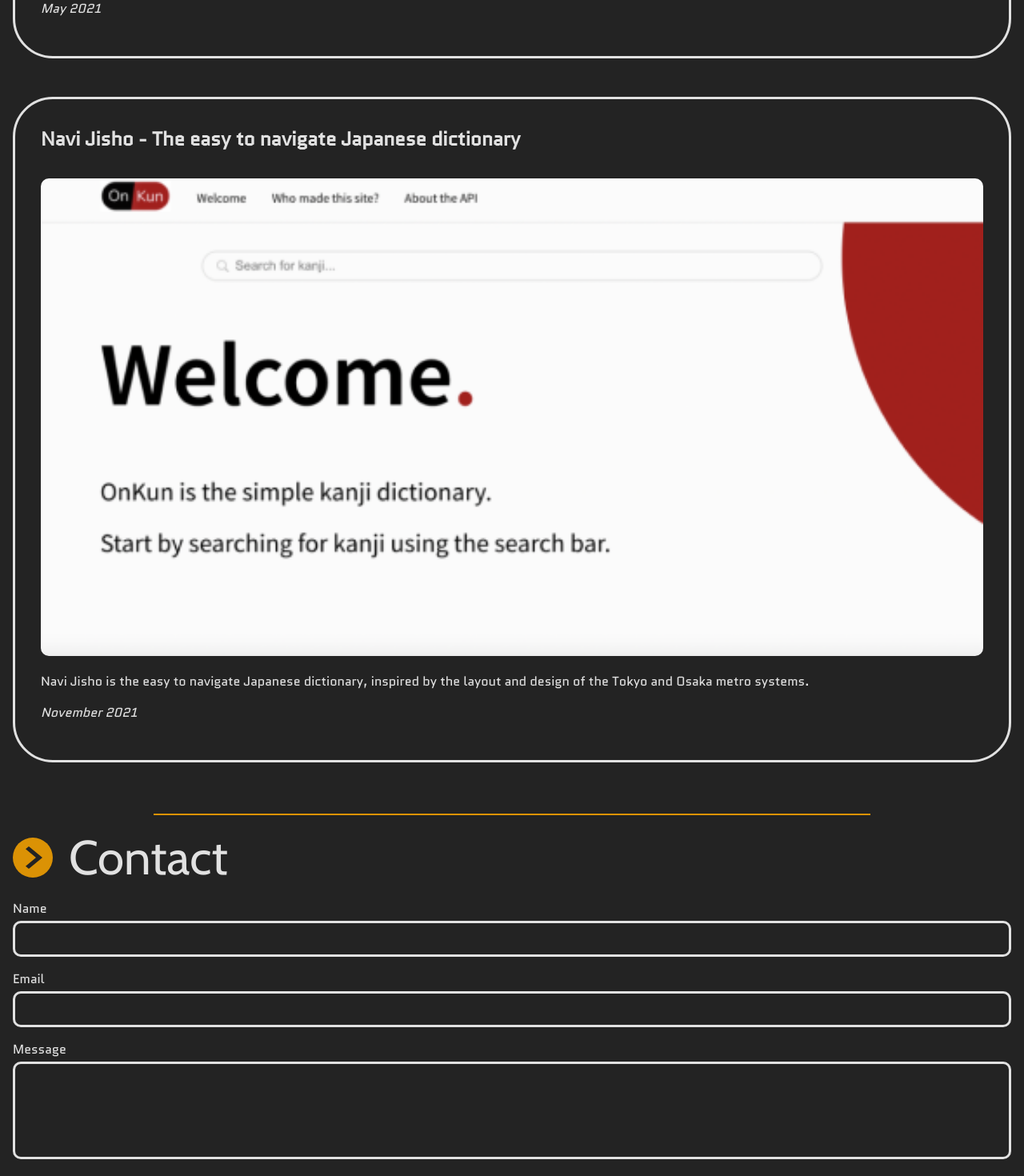
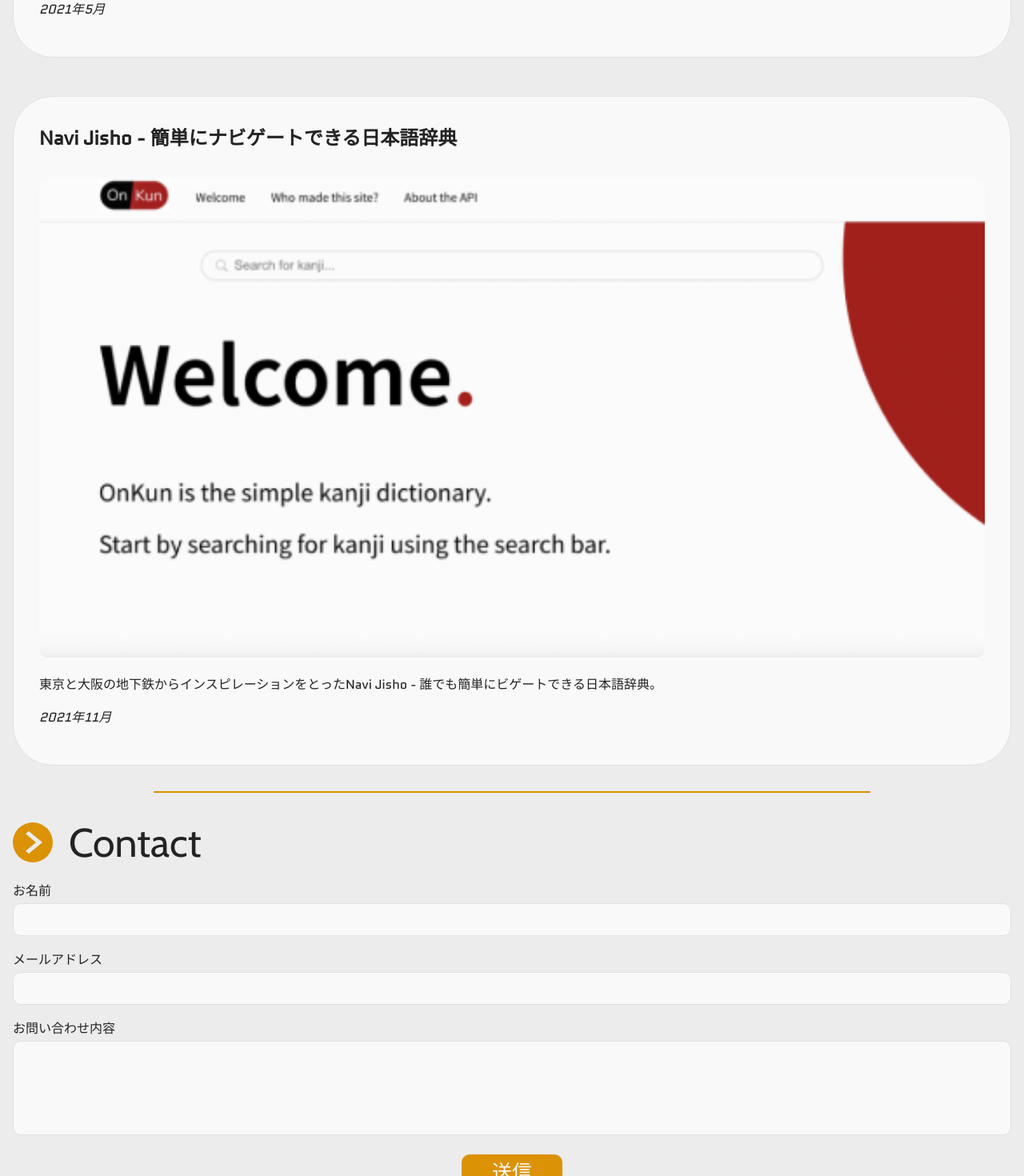
Before and after one commit to dpars34/2022-portfolio-site-vue, a Vue app: page / in a window 1280 px wide. Shown: the part 1330-2800 px from the top of the page at 80% size. Built offline with nearby package versions, Linux system fonts and the light colour scheme.

Commit message:
mobile version design

```diff
--- a/package.json
+++ b/package.json
@@ -8,6 +8,7 @@
     "lint": "vue-cli-service lint"
   },
   "dependencies": {
+    "@emailjs/browser": "^3.4.0",
     "core-js": "^3.6.5",
     "request": "^2.79.0",
     "vue": "^3.0.0"
--- a/src/App.vue
+++ b/src/App.vue
@@ -2,23 +2,26 @@
   <div>
     <TitleScreen v-if="titleScreenShowing"/>
     <EnglishScreen v-if="!titleScreenShowing && isEnglish" />
+    <JapaneseScreen v-if="!titleScreenShowing && !isEnglish"/>
   </div>
 </template>
 
 <script>
 import TitleScreen from '@/screens/TitleScreen'
 import EnglishScreen from '@/screens/EnglishScreen'
+import JapaneseScreen from '@/screens/JapaneseScreen'
 
 export default {
   name: 'App',
   components: {
     TitleScreen,
-    EnglishScreen
+    EnglishScreen,
+    JapaneseScreen
   },
   data() {
     return {
       titleScreenShowing: false,
-      isEnglish: true
+      isEnglish: false
     }
   }
 }
--- a/src/components/AboutMe.vue
+++ b/src/components/AboutMe.vue
@@ -1,8 +1,8 @@
 <template>
   <div class="about-me">
-      <Header :text="data.title" />
+      <Header :text="data.title" :isEnglish="isEnglish"/>
       <div class="about-me__text-section" v-for="(section, index) in data.text" :key="index">
-          <p class="about-me__text">{{ section }}</p>
+          <p class="about-me__text" :class="{ 'about-me__japanese': !isEnglish }">{{ section }}</p>
       </div>
   </div>
 </template>
@@ -27,11 +27,16 @@
 
 <style>
 .about-me {
-    padding: 1.6rem;
+    padding: 3.2rem 1.6rem;
 }
 .about-me__text {
     font-size: 1.6rem;
     color: #e1e1e1;
 }
 
+.about-me__japanese {
+    color: #232323;
+    line-height: 1.7;
+}
+
 </style>
--- a/src/components/Button.vue
+++ b/src/components/Button.vue
@@ -23,6 +23,5 @@
     color: #FFFFFF;
     background-color: #DB9205;
     border-radius: 10px;
-    font-size: 3rem;
 }
 </style>
--- a/src/components/Card.vue
+++ b/src/components/Card.vue
@@ -1,36 +1,33 @@
 <template>
-  <div class="card">
-      <h3 class="card__title">{{ data.name }}</h3>
+  <div class="card" :class="{ 'card__japanese' : !isEnglish }">
+      <h3 class="card__title" :class="{ 'card__japanese-text' : !isEnglish }">{{ data.name }}</h3>
       <div class="card__image-container">
         <img class="card__image" src="@/assets/project1.png" :alt="data.imageAlt">
       </div>
-      <p class="card__text">{{ data.text }}</p>
-      <p class="card__date">{{ data.date }}</p>
+      <p class="card__text" :class="{ 'card__japanese-text' : !isEnglish }">{{ data.text }}</p>
+      <p class="card__date" :class="{ 'card__japanese-text' : !isEnglish }">{{ data.date }}</p>
   </div>
 </template>
 
 <script>
-import image1 from '@/assets/project1.png'
-
 export default {
     name: 'Card',
     props: {
         data: {
             type: Object,
             required: true
+        },
+        isEnglish: {
+            type: Boolean,
+            default: true
         }
     },
-    data() {
-        return {
-            image1: image1
-        }
-    }
 }
 </script>
 
 <style scoped>
 .card {
-    border: solid 0.3rem #E1E1E1;
+    border: solid 0.1rem #E1E1E1;
     border-radius: 50px;
     padding: 3.2rem;
 }
@@ -59,4 +56,14 @@
     color: #E1E1E1;
     font-style: italic;
 }
+
+.card__japanese {
+    border: solid 0.1rem #e1e1e1;
+    background-color: #f9f9f9;
+}
+
+.card__japanese-text {
+    color: #232323
+}
+
 </style>
--- a/src/components/Contact.vue
+++ b/src/components/Contact.vue
@@ -1,22 +1,22 @@
 <template>
   <div class="contact">
-      <Header :text="data.title"/>
+      <Header :text="data.title" :isEnglish="isEnglish"/>
       <div class="contact__form-container">
-          <form :action="sendMessage">
+          <form ref="form" @submit.prevent="sendEmail">
               <div class="contact__form-group">
-                  <label class="contact__label" for="name">{{ data.name }}</label>
-                  <input class="contact__input" name="name" type="text" autocomplete="off" required>
+                  <label class="contact__label" :class="{ 'contact__japanese-text': !isEnglish }" for="user_nam">{{ data.name }}</label>
+                  <input class="contact__input" :class="{ 'contact__japanese-input': !isEnglish }" name="user_name" type="text" autocomplete="off" required>
               </div>
               <div class="contact__form-group">
-                  <label class="contact__label" for="email">{{ data.email }}</label>
-                  <input class="contact__input" name="email" type="text" autocomplete="off" required>
+                  <label class="contact__label" :class="{ 'contact__japanese-text': !isEnglish }" for="user_email">{{ data.email }}</label>
+                  <input class="contact__input" :class="{ 'contact__japanese-input': !isEnglish }" name="user_email" type="text" autocomplete="off" required>
               </div>
               <div class="contact__form-group">
-                  <label class="contact__label" for="message">{{ data.message }}</label>
-                  <textarea class="contact__textarea" name="message" type="text" autocomplete="off" required></textarea>
+                  <label class="contact__label" :class="{ 'contact__japanese-text': !isEnglish }" for="message">{{ data.message }}</label>
+                  <textarea class="contact__textarea" :class="{ 'contact__japanese-input': !isEnglish }" name="message" type="text" autocomplete="off" required></textarea>
               </div>
               <div class="contact__button-container">
-                <Button class="contact__button" :text="data.send"/>
+                  <input class="contact__button" type="submit" :value="data.send">
               </div>
           </form>
       </div>
@@ -25,7 +25,7 @@
 
 <script>
 import Header from '@/components/Header'
-import Button from '@/components/Button'
+import emailjs from '@emailjs/browser'
 export default {
     name: 'Contact',
     props: {
@@ -38,13 +38,25 @@
             default: true
         }
     },
-    components: { Header, Button }
+    components: { Header },
+    methods: {
+        sendEmail() {
+            emailjs.sendForm("service_oecmsbq", "template_bjgamid", this.$refs.form, "user_9EtEh0xOJ964JtXdN23UQ")
+            .then((result) => {
+                console.log(result.text)
+                alert("Message sent successfully!")
+            }, (error) => {
+                console.log(error.text)
+                alert("Message could not be sent! "+error);
+            })
+        }
+    }
 }
 </script>
 
 <style>
 .contact {
-    padding: 1.6rem;
+    padding: 3.2rem 1.6rem;
 }
 .contact__form-group {
     display: flex;
@@ -59,7 +71,7 @@
 .contact__input {
     padding: 0.8rem;
     background-color: #232323;
-    border: solid 0.3rem #e1e1e1;
+    border: solid 0.1rem #e1e1e1;
     border-radius: 10px;
     color: #e1e1e1;
     font: inherit;
@@ -70,7 +82,7 @@
     height: 10rem;
     resize: none;
     background-color: #232323;
-    border: solid 0.3rem #e1e1e1;
+    border: solid 0.1rem #e1e1e1;
     border-radius: 10px;
     color: #e1e1e1;
     font: inherit;
@@ -83,5 +95,23 @@
     justify-content: center;
     padding-top: 0.8rem;
     font-family: 'Cabin', sans-serif;
+    font-size: 2.5rem;
+}
+
+.contact__button {
+    all: unset;
+    padding: 0.1em 1.5em;
+    color: #FFFFFF;
+    background-color: #DB9205;
+    border-radius: 10px;
+}
+
+.contact__japanese-text {
+    color: #232323;
+}
+
+.contact__japanese-input {
+    background-color: #F9F9F9;
+    border: solid 0.1rem #e1e1e1;
 }
 </style>
--- a/src/components/Header.vue
+++ b/src/components/Header.vue
@@ -2,9 +2,9 @@
   <div class="header">
             <svg width="50" height="50" viewBox="0 0 50 50" fill="none" xmlns="http://www.w3.org/2000/svg">
                 <circle cx="25" cy="25" r="25" fill="#DB9205"/>
-                <path d="M16 35.71L28.9798 25L16 14.29L19.996 11L37 25L19.996 39L16 35.71Z" :fill="color"/>
+                <path d="M16 35.71L28.9798 25L16 14.29L19.996 11L37 25L19.996 39L16 35.71Z" :fill="isEnglish ? '#232323' : '#ececec'"/>
             </svg>
-            <p class="header-text">{{ text }}</p>
+            <p class="header-text" :class="{ 'header__japanese': !isEnglish }">{{ text }}</p>
         </div>
 </template>
 
@@ -16,9 +16,9 @@
             type: String,
             required: true
         },
-        color: {
-            type: String,
-            default: '#232323'
+        isEnglish: {
+            type: Boolean,
+            default: true
         }
     }
 }
@@ -32,9 +32,13 @@
 
 .header-text {
     color: #e1e1e1;
-    font-size: 6rem;
+    font-size: 5rem;
     font-family: 'Cabin', sans-serif;
     padding-left: 2rem;
     margin: 0;
 }
+
+.header__japanese {
+    color: #232323;
+}
 </style>
--- a/src/components/Projects.vue
+++ b/src/components/Projects.vue
@@ -1,11 +1,9 @@
 <template>
   <div class="projects">
-      <Header :text="data.title"/>
-      <div class="projects__cards-container" v-for="(project, index) in data.projects" :key="index">
-          <div class="projects__card">
-            <Card :data="project" />
-          </div>
-      </div>
+      <Header :text="data.title" :isEnglish="isEnglish"/>
+        <div class="projects__card" v-for="(project, index) in data.projects" :key="index">
+            <Card :data="project" :isEnglish="isEnglish"/>
+        </div>
   </div>
 </template>
 
@@ -31,10 +29,14 @@
 
 <style>
 .projects {
-    padding: 1.6rem;
+    padding: 3.2rem 1.6rem;
 }
 
 .projects__card {
     margin: 4.8rem 0;
 }
+
+.projects__card:last-child {
+    margin: 0;
+}
 </style>
--- a/src/screens/JapaneseScreen.vue
+++ b/src/screens/JapaneseScreen.vue
@@ -1,17 +1,35 @@
 <template>
   <div class="japanese-screen">
-      Japanese Screen
+      <AboutMe :data="aboutMeData" :isEnglish="false"/>
+      <Line />
+      <Projects :data="projectsData" :isEnglish="false"/>
+      <Line />
+      <Contact :data="contactData" :isEnglish="false"/>
   </div>
 </template>
 
 <script>
+import data from '@/data.json'
+import AboutMe from '@/components/AboutMe'
+import Line from '@/components/Line'
+import Projects from '@/components/Projects'
+import Contact from '@/components/Contact'
+
 export default {
-
+    name: 'Japanese Screen',
+    components: { AboutMe, Line, Projects, Contact },
+    data() {
+        return {
+            aboutMeData: data.japanese.aboutMe,
+            projectsData: data.japanese.projects,
+            contactData: data.japanese.contact
+        }
+    }
 }
 </script>
 
 <style>
 .japanese-screen {
-    color: green;
+  background-color: #ececec;
 }
 </style>
--- a/src/screens/TitleScreen.vue
+++ b/src/screens/TitleScreen.vue
@@ -90,6 +90,7 @@
 
 .contact-button {
     margin: 3rem;
+    font-size: 3rem;
 }
 
 .english-button {
```
Also changed, not shown: 1 other file (tests, documents, lock files or other folders).
